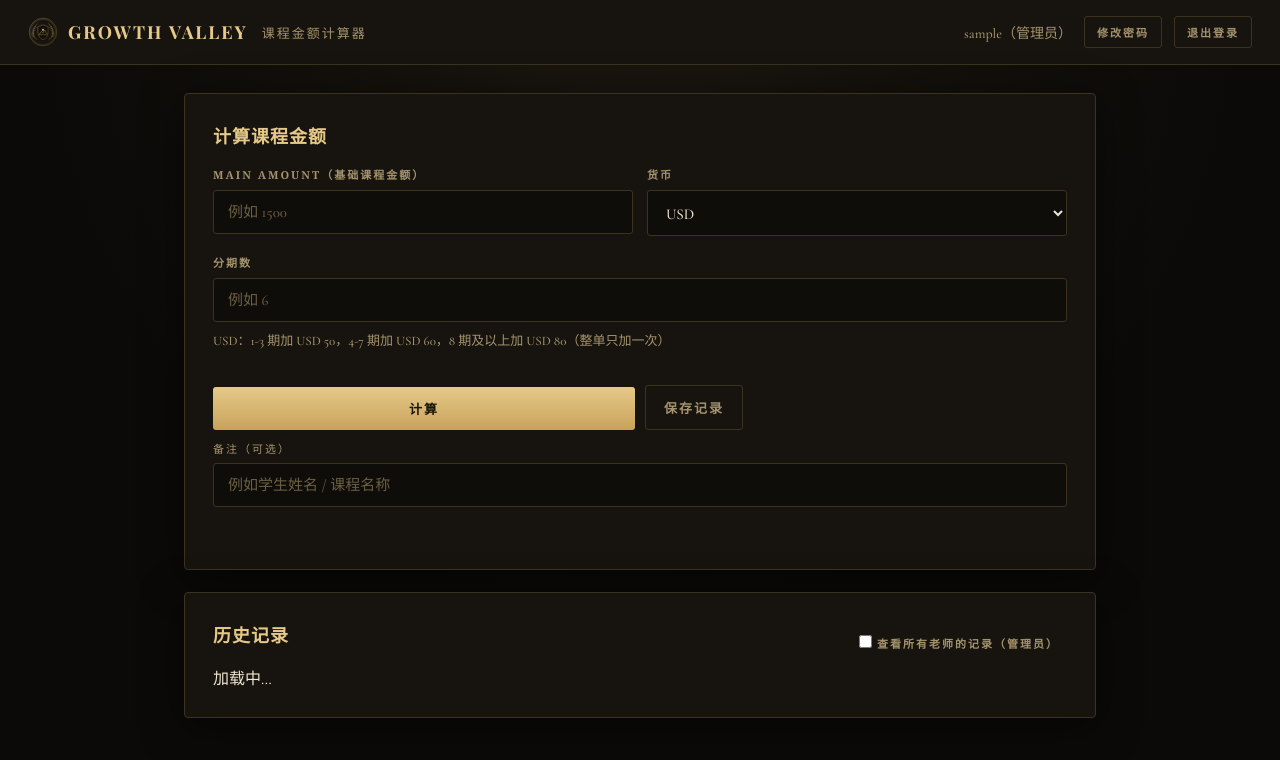
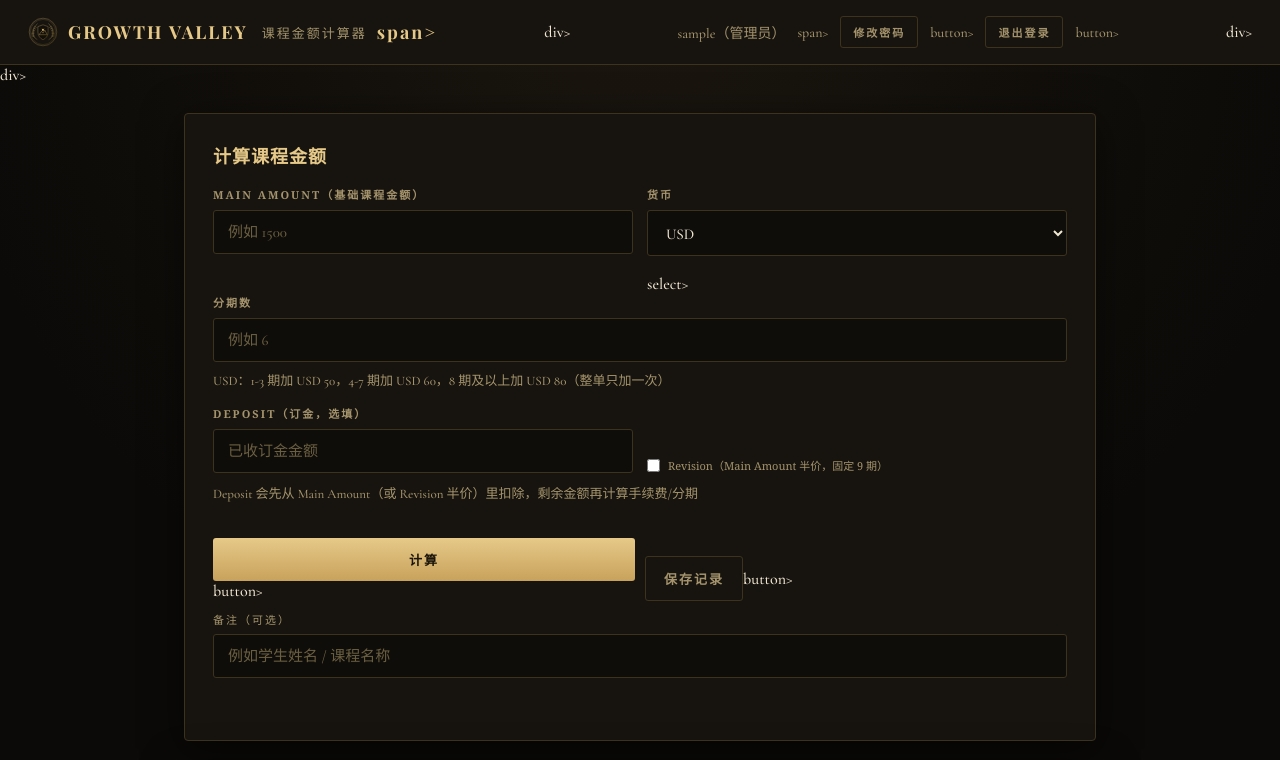
Before and after one commit to frsflorence19-source/course-fee-calculator, a website: page public/dashboard.html in a window 1280 px wide. Shown: the top 760 px of the page. Drawn offline with nearby package versions, Linux system fonts and the light colour scheme; no server answers; sample sign-in values are in the browser's storage.

Commit message:
Fix HTML structure and tags in dashboard.html

```diff
--- a/public/dashboard.html
+++ b/public/dashboard.html
@@ -8,13 +8,13 @@
   </head>
 <body>
   <div class="topbar">
-  <div class="brand"><img src="crest.svg" alt="" /> GROWTH VALLEY <span style="color:var(--muted);font-weight:400;font-size:13px;margin-left:4px;">课程金额计算器</span></div>
+      <div class="brand"><img src="crest.svg" alt="" /> GROWTH VALLEY <span style="color:var(--muted);font-weight:400;font-size:13px;margin-left:4px;">课程金额计算器</span>span></div>div>
       <div class="who">
-    <span id="whoami"></span>
-    <button class="btn-secondary small-btn" id="pwBtn">修改密码</button>
-    <button class="btn-secondary small-btn" id="logoutBtn">退出登录</button>
-  </div>
-</div>
+            <span id="whoami"></span>span>
+            <button class="btn-secondary small-btn" id="pwBtn">修改密码</button>button>
+            <button class="btn-secondary small-btn" id="logoutBtn">退出登录</button>button>
+      </div>div>
+  </div>div>
 
   <div class="container">
 
@@ -29,10 +29,10 @@
                 <div>
                         <label>货币</label>
                         <select id="currency">
-          <option value="USD">USD</option>
-          <option value="SGD">SGD</option>
-          <option value="MYR">MYR</option>
-        </select>
+                                  <option value="USD">USD</option>option>
+                                  <option value="SGD">SGD</option>option>
+                                  <option value="MYR">MYR</option>option>
+                        </select>select>
                 </div>
           </div>
 
@@ -50,11 +50,24 @@
                 <div class="hint">MYR 总额 = Main Amount × Rate，无额外手续费，自动显示 12 / 24 / 36 期每期金额</div>
           </div>
 
+          <div class="grid-2">
+                <div>
+                        <label>Deposit（订金，选填）</label>
+                        <input id="deposit" type="number" min="0" step="0.01" placeholder="已收订金金额" />
+                </div>
+                <div style="display:flex;align-items:flex-end;padding-bottom:18px;">
+                        <label style="display:flex;align-items:center;gap:8px;font-weight:400;text-transform:none;letter-spacing:0;margin:0;">
+                                    <input type="checkbox" id="isRevision" style="width:auto;margin:0;" /> Revision（Main Amount 半价，固定 9 期）
+                        </label>
+                </div>
+          </div>
+            <div class="hint" style="margin-top:-8px;">Deposit 会先从 Main Amount（或 Revision 半价）里扣除，剩余金额再计算手续费/分期</div>
+
             <div class="error" id="calcErr"></div>
 
             <div class="field-row">
-      <div><button class="btn-primary" id="calcBtn" type="button">计算</button></div>
-      <div><button class="btn-secondary" id="saveBtn" type="button" disabled>保存记录</button></div>
+                    <div><button class="btn-primary" id="calcBtn" type="button">计算</button>button></div>
+                    <div><button class="btn-secondary" id="saveBtn" type="button" disabled>保存记录</button>button></div>
             </div>
 
             <div class="hint" style="margin-top:10px;">
@@ -95,7 +108,7 @@
               <input type="checkbox" id="newIsAdmin" style="width:auto;margin:0;" /> 设为管理员
         </label>
         <div class="error" id="userErr"></div>
-    <button class="btn-primary" id="addUserBtn" type="button" style="width:auto;">新增账号</button>
+        <button class="btn-primary" id="addUserBtn" type="button" style="width:auto;">新增账号</button>button>
 
         <h3>已有账号</h3>
         <div id="usersWrap">加载中…</div>
@@ -104,5 +117,6 @@
   </div>
 
 <script src="app.js"></script>
-</body>
-</html>
+</body></html>
+
+</html>html></html>
```
Lines whose indentation alone changed are shown as unchanged.
